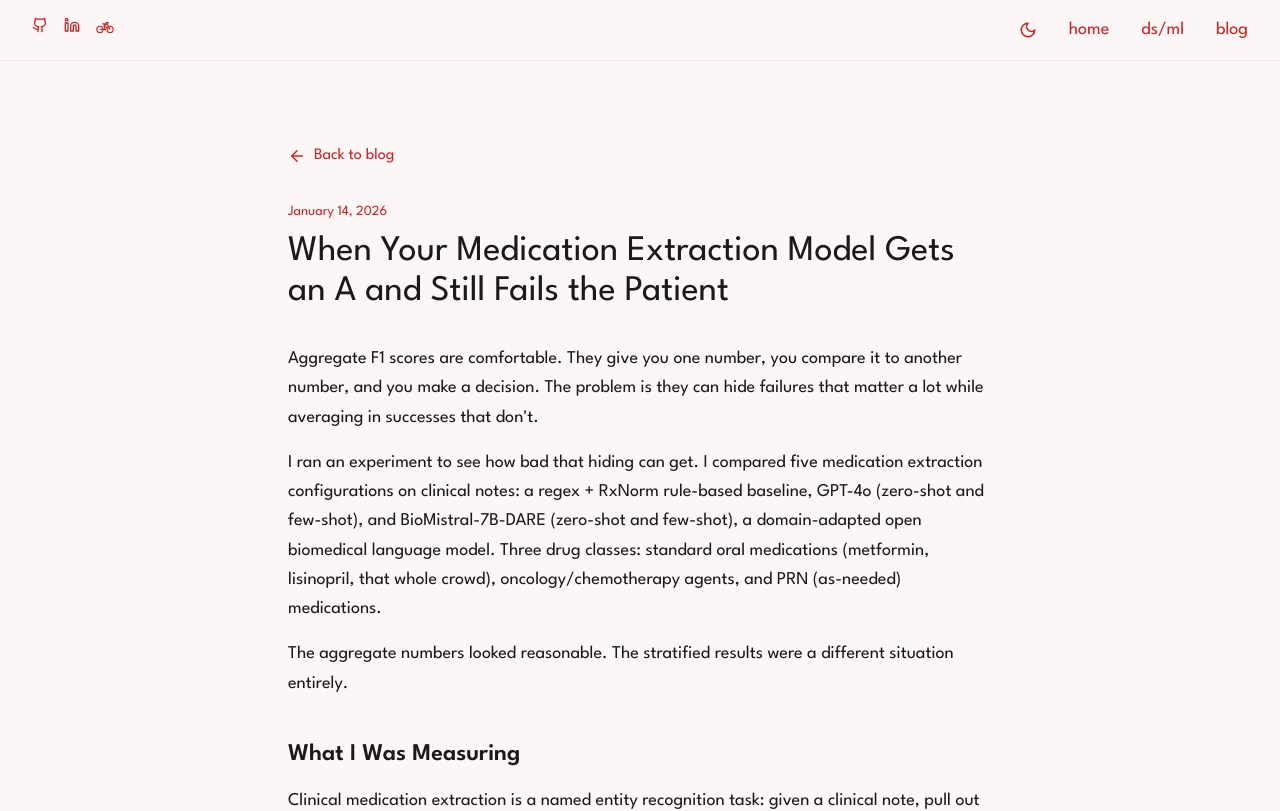
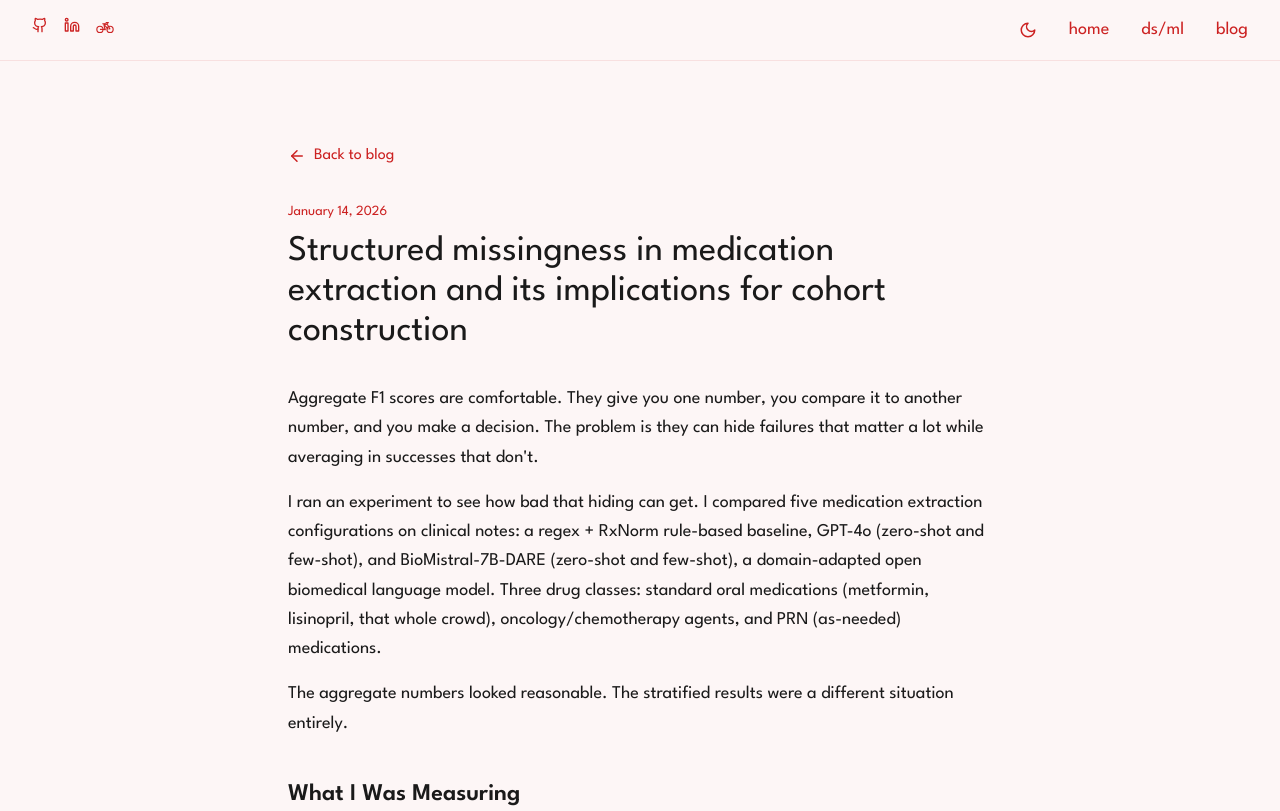
Before and after one commit to jaackiekim/jackiekim.me, a React (Vite) app: page /blog/medication-extraction-llm-evaluation in a window 1280 px wide. Shown: the top 811 px of the page. Built offline with nearby package versions, Linux system fonts and the light colour scheme.

Commit message:
update: retitle blog post

```diff
--- a/src/components/BlogPost.tsx
+++ b/src/components/BlogPost.tsx
@@ -143,7 +143,7 @@ Code, evaluation framework, and full results: [github.com/jaackiekim/clinical-me
 
 const posts: Record<string, { title: string; date: string; content?: string; useMarkdown?: boolean; component?: React.ComponentType }> = {
   'medication-extraction-llm-evaluation': {
-    title: 'When Your Medication Extraction Model Gets an A and Still Fails the Patient',
+    title: 'Structured missingness in medication extraction and its implications for cohort construction',
     date: 'January 14, 2026',
     content: medicationExtractionPost,
     useMarkdown: true,
```
